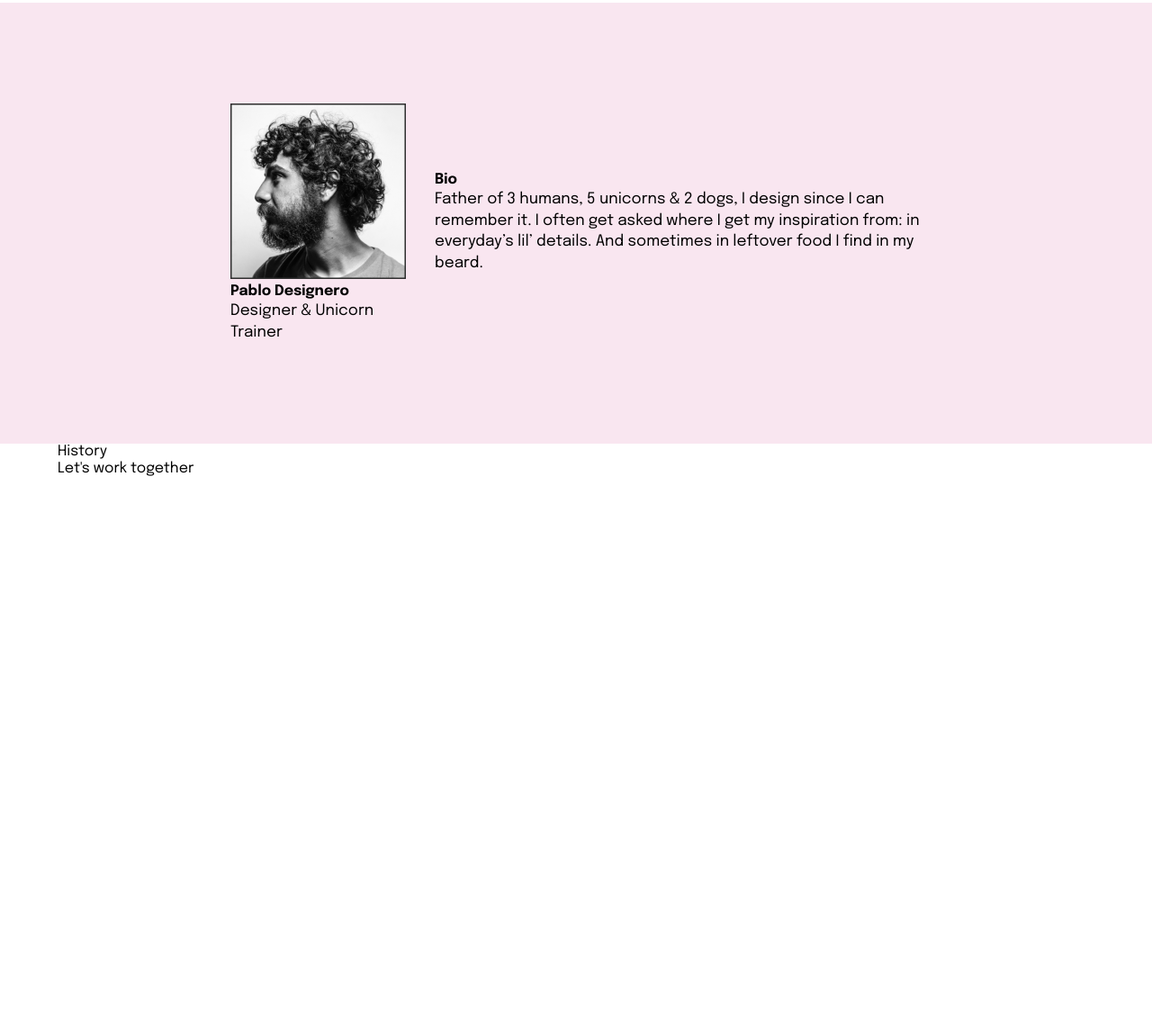
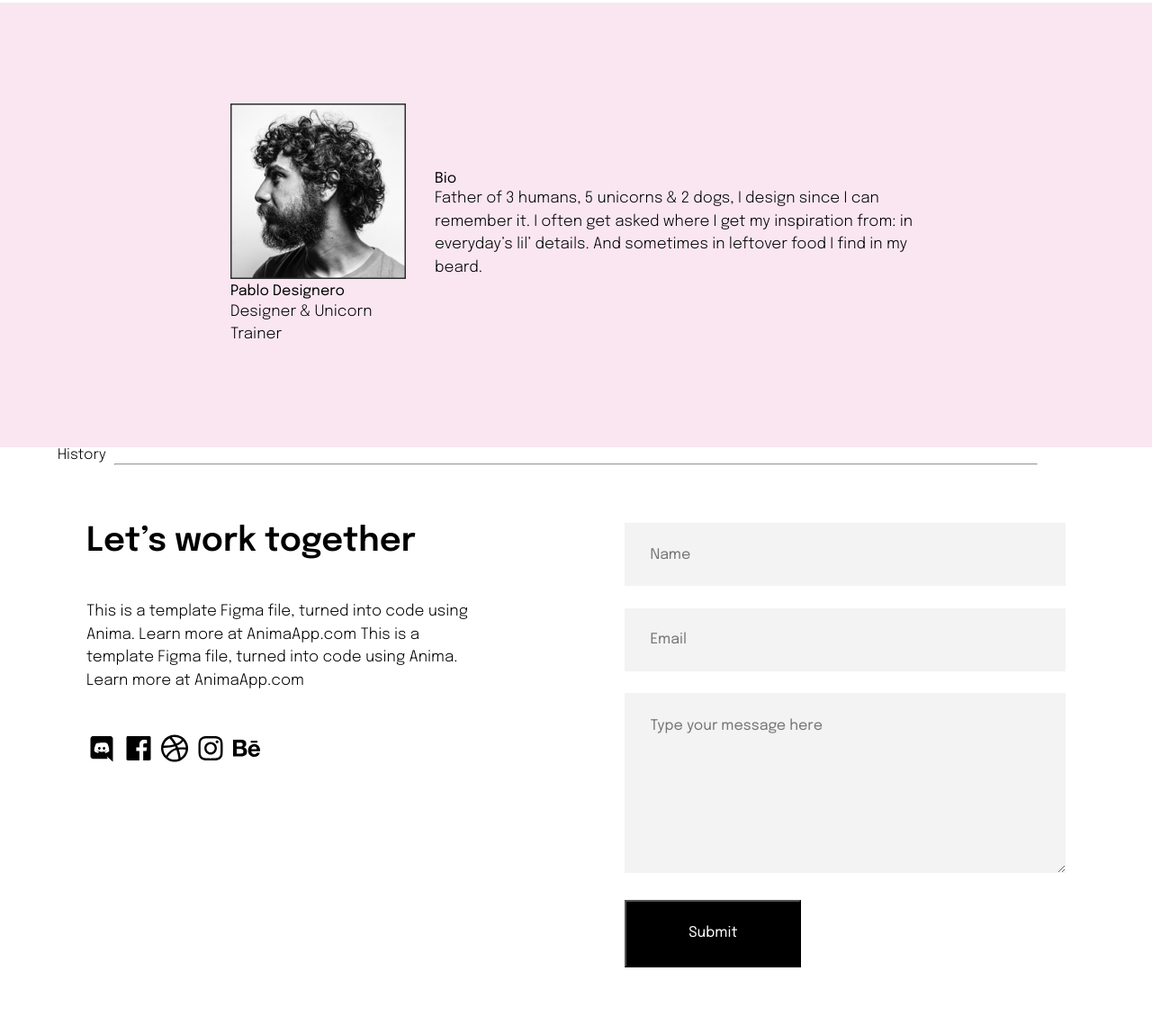
Before and after one commit to Diego-Webdev1018/pablo-designero, a plain HTML site: page index.html in a window 1280 px wide. Shown: the part 72-1211 px from the top of the page at 90% size. Before the commit the page ends 800 px from the top, so only its background shows below. Drawn offline with Linux system fonts and the light colour scheme.

Commit message:
[+] Construcción inicial del footer

```diff
--- a/css/main.css
+++ b/css/main.css
@@ -23,14 +23,20 @@
 
 body {
     font-family: "Epilogue", sans-serif;
+    font-weight: 300;
 }
 
 p {
-    line-height: 1.4;
+    line-height: 1.5;
     font-size: 17px;
 }
 
 /** HEADER */
+
+#logo{
+    font-size: 20px;
+    font-weight: 600;
+}
 
 .menu-item a {
     text-decoration: none;
@@ -53,11 +59,6 @@ p {
     margin: 26px auto;
 }
 
-#logo{
-    font-size: 20px;
-    font-weight: 600;
-}
-
 .navbar {
     display: none;
 }
@@ -68,6 +69,75 @@ ul.main-menu {
     margin: 0;
     display: flex;
     gap: .5rem;
+}
+
+/**FOOTER*/
+
+hr {
+    width: 80%;
+    margin: 0 auto;
+}
+
+.footer-content {
+    display: flex;
+    justify-content: space-between;
+    gap: 10rem;
+    width: 85%;
+    padding: 4rem 0;
+}
+
+.info {
+    flex-basis: 40%;
+}
+
+strong.footer-title {
+    font-size: 37px;
+    font-weight: 600;
+}
+
+.footer-description {
+    padding: 10% 0;
+}
+
+.social-icons {
+    display: contents;
+}
+
+.social-icons a {
+    text-decoration: none;
+}
+
+.form {
+    flex-basis: 45%;
+}
+
+ul.form-footer {
+    list-style: none;
+}
+
+input.field {
+    width: 100%;
+    height: 70px;
+    background-color: var(--anti-flash-white);
+    margin-bottom: 5%;
+    border: none;
+    padding: 28px;
+}
+
+textarea.message {
+    width: 100%;
+    height: 200px;
+    background-color: var(--anti-flash-white);
+    margin-bottom: 5%;
+    border: none;
+    padding: 28px;
+}
+
+input.boton-form {
+    width: 40%;
+    height: 75px;
+    background-color: black;
+    color: white;
 }
 
 @media (min-width: 768px) {
--- a/index.html
+++ b/index.html
@@ -45,7 +45,7 @@
                         <p class="profession">Designer & Unicorn Trainer</p>
                     </div>
                     <div class="bio">
-                        <strong class>Bio</strong>
+                        <strong>Bio</strong>
                         <p class="biography-details">Father of 3 humans, 5 unicorns & 2 dogs, I design since I can remember it. I often get asked where I get my inspiration from: in everyday’s lil’ details. And sometimes in leftover food I find in my beard.</p>
                     </div>
                 </div>
@@ -58,10 +58,40 @@
             </section>
 
     </main>
-
+<hr>
     <footer class="footer">
-        <div class="container">
-            Let's work together
+        <div class="container footer-content">
+            <div class="info">
+                <strong class="footer-title">Let’s work together</strong>
+                <p class="footer-description">This is a template Figma file, turned into code using Anima. Learn more at AnimaApp.com This is a template Figma file, turned into code using Anima. Learn more at AnimaApp.com</p>
+                <div class="container social-icons">
+                   <a class=discord href="#">
+                    <img src="./images/discord.svg" alt="Icon: Discord">
+                   </a>
+                   <a class="facebook" href="#">
+                    <img src="./images/facebook.svg" alt="Icon: Facebook">
+                   </a>
+                   <a class="dribbble" href="#">
+                    <img src="./images/dribbble.svg" alt="Icon: Dribbble">
+                   </a>
+                   <a class="instagram" href="#">
+                    <img src="./images/instagram.svg" alt="Icon: Instagram">
+                   </a>
+                   <a class="behance" href="#">
+                    <img src="./images/behance.svg" alt="Icon: Behance">
+                   </a>
+                </div>
+            </div>
+            <div class="form">
+                <form>
+                    <ul class="form-footer">
+                    <li><input type="text" class="field" placeholder="Name"></li>
+                    <li><input type="email" class="field" placeholder="Email"></li>
+                    <li><textarea type="text" class="message" placeholder="Type your message here"></textarea></li>
+                    <li><input type="button" class="boton-form" value="Submit"></li>
+                </ul>
+                </form>
+            </div>
         </div>
     </footer>
 
```
Also changed, not shown: images/behance.svg (added), images/discord.svg (added), images/dribbble.svg (added), images/facebook.svg (added), images/instagram.svg (added).
